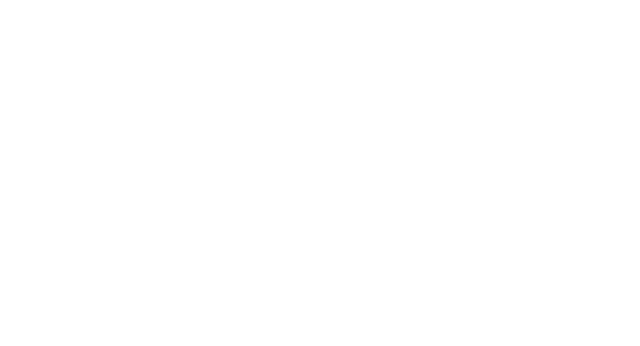
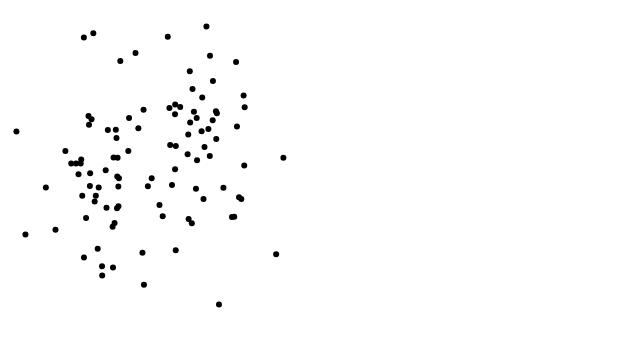
Before and after one commit to joaopalmeiro/try-ggpointdensity, a Vue app in the folder demo/: page / in a window 1280 px wide. Shown: the top 346 px of the page, without its empty margins (0-640 px from the left). Built offline with nearby package versions, Linux system fonts and the light colour scheme.

Commit message:
Add basic scatter

```diff
--- a/demo/src/App.vue
+++ b/demo/src/App.vue
@@ -1,13 +1,19 @@
 <script setup lang="ts">
 // https://github.com/LKremer/ggpointdensity#readme
-import data from "./data_100.json";
+// https://observablehq.com/@d3/scatterplot-with-shapes
+// https://observablehq.com/@observablehq/d3-scatterplot
+// https://vueschool.io/articles/vuejs-tutorials/tips-and-gotchas-for-using-key-with-v-for-in-vue-js-3/
+
 import { extent } from "d3-array";
 import { scaleLinear } from "d3-scale";
+
+import data from "./data_100.json";
 
 type Datum = (typeof data)[number];
 
 const WIDTH = 300;
 const HEIGHT = WIDTH;
+const RADIUS = 3;
 
 const xAccessor = (d: Datum) => d.x;
 const yAccessor = (d: Datum) => d.y;
@@ -27,5 +33,15 @@ const yScale = scaleLinear().domain([yMin, yMax]).range([HEIGHT, 0]).nice();
     :viewBox="`0 0 ${WIDTH} ${HEIGHT}`"
     :width="`${WIDTH}px`"
     :height="`${HEIGHT}px`"
-  ></svg>
+  >
+    <g>
+      <circle
+        v-for="datum in data"
+        :key="JSON.stringify(datum)"
+        :cx="xScale(xAccessor(datum))"
+        :cy="yScale(yAccessor(datum))"
+        :r="RADIUS"
+      />
+    </g>
+  </svg>
 </template>
```
